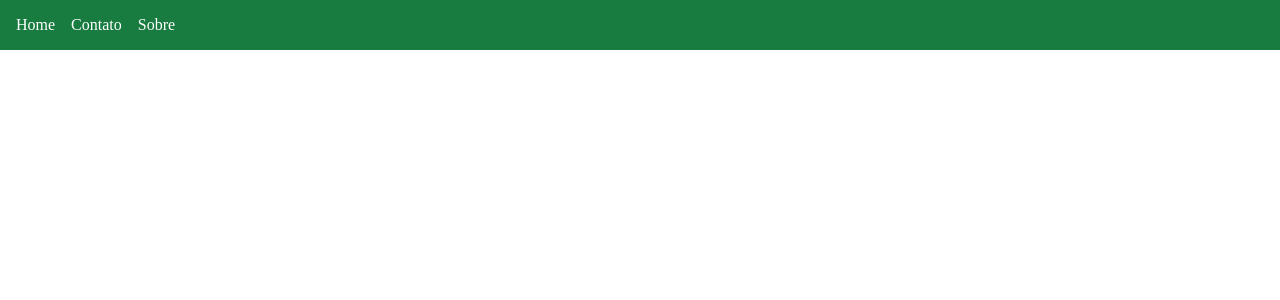
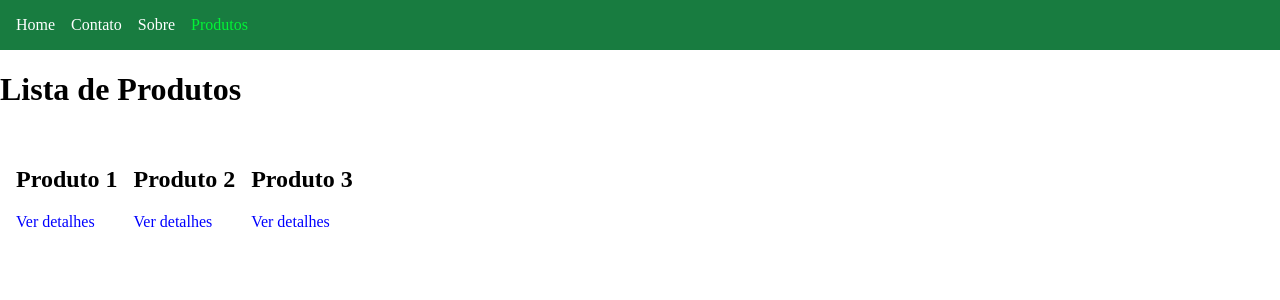
Before and after one commit to treinaweb/vue-rotas, a Vue app: page /produtos in a window 1280 px wide. Before the commit this address had no page. Shown: the top 300 px of the page. Built offline with nearby package versions, Linux system fonts and the light colour scheme.

Commit message:
1-8 Rotas dinâmicas

```diff
--- a/src/App.vue
+++ b/src/App.vue
@@ -10,6 +10,9 @@
                 </li>
                 <li>
                     <RouterLink to="/sobre">Sobre</RouterLink>
+                </li>
+                <li>
+                    <RouterLink to="/produtos">Produtos</RouterLink>
                 </li>
             </ul>
         </nav>
--- a/src/router/index.js
+++ b/src/router/index.js
@@ -2,6 +2,7 @@ import { createRouter, createWebHistory } from "vue-router";
 import HomeView from "../views/HomeView.vue";
 import ContatoView from "../views/ContatoView.vue";
 import SobreView from "../views/SobreView.vue";
+import ProdutosView from "@/views/ProdutosView.vue";
 
 const routes = [
     {
@@ -19,6 +20,11 @@ const routes = [
         name: "Sobre",
         component: SobreView,
     },
+    {
+        path: "/produtos",
+        name: "Produtos",
+        component: ProdutosView,
+    },
 ];
 
 const router = createRouter({
--- /dev/null
+++ b/src/views/ProdutosView.vue
@@ -0,0 +1,37 @@
+<script setup>
+import { ref } from "vue";
+
+const produtos = ref([
+    {
+        id: 1,
+        nome: "Produto 1",
+    },
+    {
+        id: 2,
+        nome: "Produto 2",
+    },
+    {
+        id: 3,
+        nome: "Produto 3",
+    },
+]);
+</script>
+
+<template>
+    <div>
+        <h1>Lista de Produtos</h1>
+
+        <ul>
+            <li v-for="produto in produtos" :key="produto.id">
+                <h2>{{ produto.nome }}</h2>
+                <router-link>Ver detalhes</router-link>
+            </li>
+        </ul>
+    </div>
+</template>
+
+<style scoped>
+a {
+    color: blue;
+}
+</style>
```
